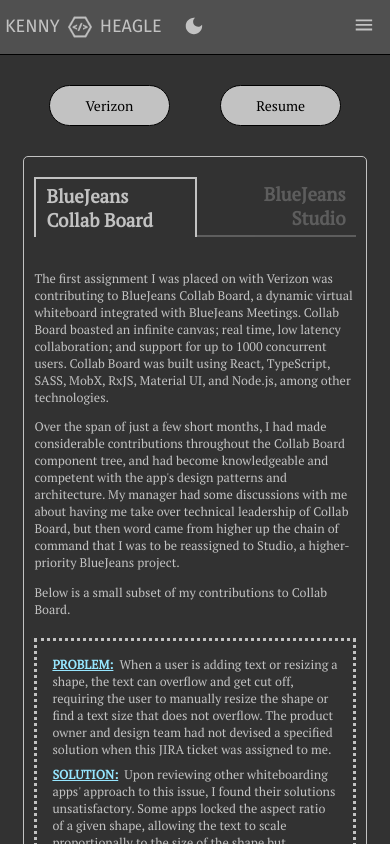
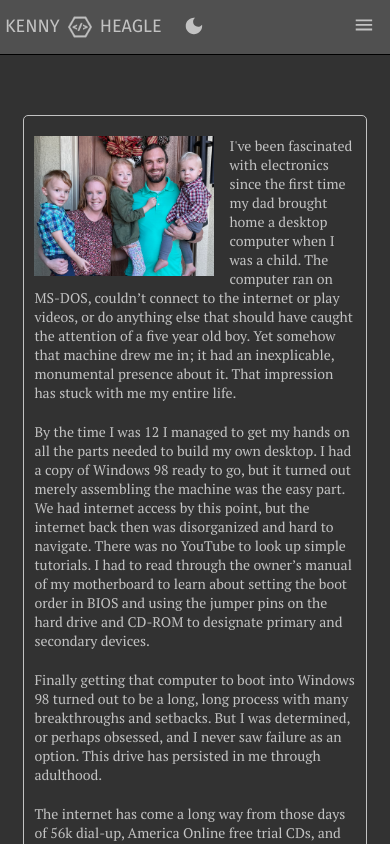
Before and after one commit to deltaisfordeath/kennyheagle, a React (Create React App) app: page /about in a window 390 px wide. Shown: the top 844 px of the page. Built offline with nearby package versions, Linux system fonts and the light colour scheme.

Commit message:
added client routing and updated navigation

```diff
--- a/src/App.scss
+++ b/src/App.scss
@@ -13,6 +13,12 @@
     min-height: 100vh;
     position: absolute;
     padding-top: 55px;
+
+    a {
+        text-decoration: none;
+        color: unset;
+        cursor: unset;
+    }
 
     .app-page {
         display: flex;
@@ -110,7 +116,7 @@
         top: 59px;
         right: 0;
         color: black;
-        background: $dark-text;
+        background: #5a5a5a;
         border-radius: 3px;
         align-items: center;
         transition: height 0.2s ease;
@@ -122,14 +128,19 @@
         &.expanded {
             height: unset;
             color: black;
-            border: 1px solid black;
+            border: 1px solid $dark-text;
+        }
+
+        a {
+            width: 100%;
         }
 
         .navigation-button {
             text-align: center;
             text-transform: uppercase;
-            width: 60vw;
-            padding: 15px 0;
+            padding: 15px 40px;
+            width: 100%;
+            box-sizing: border-box;
             border-bottom: 0.5px solid black;
             cursor: pointer;
 
@@ -141,6 +152,33 @@
             }
         }
     }
+}
+
+.navigation-dropdown-submenu {
+    a {
+        text-transform: uppercase;
+        text-decoration: none;
+        color: $dark-text;
+        cursor: unset;
+    }
+
+    .navigation-dropdown-button {
+        padding: 10px 20px;
+        cursor: pointer;
+        text-align: center;
+        &:hover {
+            background-color: #3a3a3a;
+            opacity: 0.8;
+        }
+
+        &.selected {
+            font-weight: bold;
+            text-decoration: underline;
+            pointer-events: none;
+            cursor: not-allowed;
+        }
+    }
+
 }
 
 @media (min-width: 480px) {
--- a/src/App.tsx
+++ b/src/App.tsx
@@ -1,20 +1,25 @@
-import React, { useCallback, useEffect, useState } from 'react';
+import React, { useEffect, useState } from 'react';
 import './App.scss';
+import { Routes, Route, Link, useLocation } from 'react-router-dom';
 import AboutMe from './about/AboutMe';
+import { DarkTooltip } from './components/DarkTooltip';
 import LightModeIcon from '@mui/icons-material/LightMode';
 import DarkModeIcon from '@mui/icons-material/DarkMode';
 import MenuIcon from '@mui/icons-material/Menu';
-import Experience from './experience/Experience';
 import AmortizationSchedule from './projects/loan-amortization/AmortizationSchedule';
 import SearchForm from './projects/stack-api/SearchForm';
+import Verizon from './experience/verizon/Verizon';
+import Resume from './experience/resume/Resume';
 
-type KennyPage = 'loanAmortization' | 'stackApi' | 'about' | 'experience';
 export type VisualTheme = 'light' | 'dark';
 
 function App() {
-  const [page, setPage] = useState<KennyPage>('experience');
   const [theme, setTheme] = useState<VisualTheme>(window.localStorage.getItem('theme') as VisualTheme ?? 'dark');
   const [showNav, setShowNav] = useState<Boolean>(false);
+  const [showExperienceMenu, setShowExperienceMenu] = useState(false);
+  const [showProjectsMenu, setShowProjectsMenu] = useState(false);
+
+  const location = useLocation();
 
   const toggleTheme = () => {
     const newTheme = theme === 'light' ? 'dark' : 'light';
@@ -26,30 +31,40 @@
     setShowNav(val => !val);
   }
 
-  const renderPage = useCallback(() => {
-    switch (page) {
-      case 'about':
-        return <AboutMe theme={theme} />;
-      case 'stackApi':
-        return <SearchForm theme={theme} />;
-      case 'loanAmortization':
-        return <AmortizationSchedule theme={theme} />;
-      case 'experience':
-        return <Experience theme={theme} />;
-    }
-  }, [page, theme]);
+  const toggleExperienceMenu = () => {
+    setShowProjectsMenu(false);
+    setShowExperienceMenu(val => !val)
+  }
+
+  const toggleProjectsMenu = () => {
+    setShowExperienceMenu(false);
+    setShowProjectsMenu(val => !val);
+  }
 
   useEffect(() => {
 
     function handleResize() {
-      if(window.innerWidth >= 680 && showNav) {
+      if (showExperienceMenu) {
+        setShowExperienceMenu(false);
+      }
+      if (showProjectsMenu) {
+        setShowProjectsMenu(false);
+      }
+      if (window.innerWidth >= 680 && showNav) {
         setShowNav(false);
       }
     }
 
     function handleClick(e) {
-      if (e.target.id === 'nav-menu-button') return;
+      if (e.target.id === 'nav-menu-button') {
+        setShowExperienceMenu(false);
+        setShowProjectsMenu(false);
+        return;
+      }
+      if (['nav-experience-button', 'nav-projects-button'].includes(e.target.id)) return;
       setShowNav(false);
+      setShowExperienceMenu(false);
+      setShowProjectsMenu(false);
     }
 
     window.addEventListener('resize', handleResize);
@@ -64,20 +79,54 @@
   return (
     <div className={`app-container ${theme}`}>
       <div className={`app-topbar ${theme}`}>
-        <div className='app-header' onClick={() => setPage('about')}>Kenny <div className={`kenny-heagle-logo ${theme}`} /> Heagle</div>
+        <Link to="/"><div className='app-header'>Kenny <div className={`kenny-heagle-logo ${theme}`} /> Heagle</div></Link>
         <div className='app-theme-icon' onClick={toggleTheme}>{theme === 'light' ? <LightModeIcon fontSize='large' /> : <DarkModeIcon fontSize='large' />}</div>
         <div id='nav-menu-button' className="app-navigation-menu-button" onClick={toggleNavMenu}>
-            <MenuIcon fontSize='large' sx={{pointerEvents: 'none'}} />
+          <MenuIcon fontSize='large' sx={{ pointerEvents: 'none' }} />
         </div>
         <div className={`app-navigation ${theme} ${showNav ? 'expanded' : ''}`}>
-          <div className={`navigation-button ${page === 'experience' ? ' selected' : ''}`} onClick={() => { setPage('experience') }}>Experience</div>
-          <div className={`navigation-button ${page === 'stackApi' ? ' selected' : ''}`} onClick={() => { setPage('stackApi') }}>Stack Overflow</div>
-          <div className={`navigation-button ${page === 'loanAmortization' ? ' selected' : ''}`} onClick={() => { setPage('loanAmortization') }}>Mortgage Calculator</div>
-          <div className={`navigation-button ${page === 'about' ? ' selected' : ''}`} onClick={() => { setPage('about') }}>About</div>
+          <DarkTooltip
+            className="navigation-dropdown-submenu"
+            title={
+              <>
+                <Link to="/"><div className={`navigation-dropdown-button ${location.pathname === '/' ? ' selected' : ''}`}>Verizon</div></Link>
+                <Link to="/resume"><div className={`navigation-dropdown-button ${location.pathname === '/resume' ? ' selected' : ''}`}>Resume</div></Link>
+              </>
+            }
+            open={showExperienceMenu}
+            placement={showNav ? 'left-start' : 'bottom'}
+          >
+            <div id="nav-experience-button" onClick={toggleExperienceMenu} className="navigation-button">
+              Experience
+            </div>
+          </DarkTooltip>
+
+          <DarkTooltip
+            className="navigation-dropdown-submenu"
+            title={
+              <>
+                <Link to="/stackApi"><div className={`navigation-dropdown-button ${location.pathname === '/stackApi' ? ' selected' : ''}`}>Stack API</div></Link>
+                <Link to="/loanAmortization"><div className={`navigation-dropdown-button ${location.pathname === '/loanAmortization' ? ' selected' : ''}`}>Mortgage Calculator</div></Link>
+              </>
+            }
+            open={showProjectsMenu}
+            placement={showNav ? 'left-start' : 'bottom'}
+          >
+            <div id="nav-projects-button" onClick={toggleProjectsMenu} className="navigation-button">
+              Projects
+            </div>
+          </DarkTooltip>
+          <Link to="/about"><div className={`navigation-button ${location.pathname === '/about' ? ' selected' : ''}`}>About</div></Link>
         </div>
       </div>
       <div className="app-page">
-        {renderPage()}
+        <Routes>
+          <Route path="/" element={<Verizon theme={theme} />} />
+          <Route path="/resume" element={<Resume theme={theme} />} />
+          <Route path="/stackApi" element={<SearchForm theme={theme} />} />
+          <Route path="/loanAmortization" element={<AmortizationSchedule theme={theme} />} />
+          <Route path="/about" element={<AboutMe theme={theme} />} />
+        </Routes>
       </div>
     </div>
   );
--- /dev/null
+++ b/src/components/DarkTooltip.tsx
@@ -0,0 +1,17 @@
+import * as React from 'react';
+import { styled } from '@mui/material/styles';
+import Tooltip, { tooltipClasses } from '@mui/material/Tooltip';
+
+
+export const DarkTooltip = styled(({ className, ...props }: any) => (
+    <Tooltip {...props} classes={{ popper: className }} />
+))(({ theme }) => ({
+    [`& .${tooltipClasses.tooltip}`]: {
+        backgroundColor: '#5a5a5a',
+        border: '1px solid rgb(194, 194, 194)',
+        color: 'white',
+        fontSize: 11,
+        textTransform: 'uppercase',
+        padding: '0',
+    },
+}));
--- a/src/experience/Experience.tsx
+++ /dev/null
@@ -1,25 +0,0 @@
-import React, { useState } from 'react';
-import { VisualTheme } from '../App';
-import Resume from './resume/Resume';
-import Verizon from './verizon/Verizon';
-
-export default function Projects({theme}: {theme: VisualTheme}) {
-  const [selectedPage, setSelectedPage] = useState('verizon');
-
-  function getSelectedProject() {
-    switch (selectedPage) {
-      case 'resume':
-        return <Resume theme={theme} />;
-      case 'verizon':
-        return <Verizon theme={theme} />
-    }
-  }
-
-  return <div className="project-container">
-    <div className="project-navigation">
-      <div className={`project-navigation-button ${theme}`} onClick={() => setSelectedPage('verizon')}>Verizon</div>
-      <div className={`project-navigation-button ${theme}`} onClick={() => setSelectedPage('resume')}>Resume</div>
-    </div>
-      {getSelectedProject()}
-  </div>;
-}
--- a/src/experience/verizon/Verizon.tsx
+++ b/src/experience/verizon/Verizon.tsx
@@ -94,7 +94,7 @@
           <div><span className="problem-solution">Solution:</span>{feature.solution}</div>
         </div>
         <div onClick={() => {
-          setImageModal({src: feature.image, alt: feature.imageAlt, caption: feature.imageCaption})
+          setImageModal({ src: feature.image, alt: feature.imageAlt, caption: feature.imageCaption })
         }}
           className="collab-experience-image">
           <img src={feature.image} alt={feature.imageAlt} />
@@ -182,10 +182,11 @@
     </div>)
   }
 
-  return <div className={`verizon-experience-container page-container ${theme}`}>
+  return <div className="project-container">
+    <div className={`verizon-experience-container page-container ${theme}`}>
       {!!imageModal && <Modal
         open={true}
-        onClose={() => {setImageModal(null)}}
+        onClose={() => { setImageModal(null) }}
         onClick={() => setImageModal(null)}
         aria-labelledby={imageModal?.alt}
         aria-describedby={`${imageModal?.alt} enlarged`}
@@ -209,4 +210,7 @@
         <Studio />
       }
     </div>
+  </div>;
+
+
 }
--- a/src/index.js
+++ b/src/index.js
@@ -2,10 +2,13 @@
 import ReactDOM from 'react-dom/client';
 import './index.scss';
 import App from './App.tsx';
+import {BrowserRouter} from 'react-router-dom';
 
 const root = ReactDOM.createRoot(document.getElementById('root'));
 root.render(
   <React.StrictMode>
-    <App />
+    <BrowserRouter>
+      <App />
+    </BrowserRouter>
   </React.StrictMode>
 );
--- a/src/projects/Projects.scss
+++ b/src/projects/Projects.scss
@@ -11,10 +11,6 @@
   .demo-project-description {
     margin: 30px 10px;
     max-width: 600px;
-  }
-
-  .page-container {
-    margin-top: 30px;
   }
 
   .project-navigation {
```
Also changed, not shown: src/experience/resume/Resume.tsx (+6 -2 lines). Lines whose indentation alone changed are shown as unchanged.
